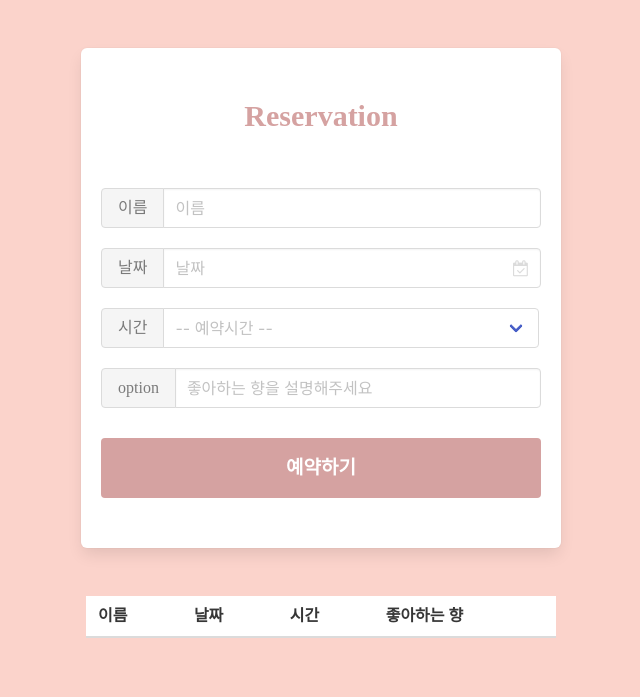
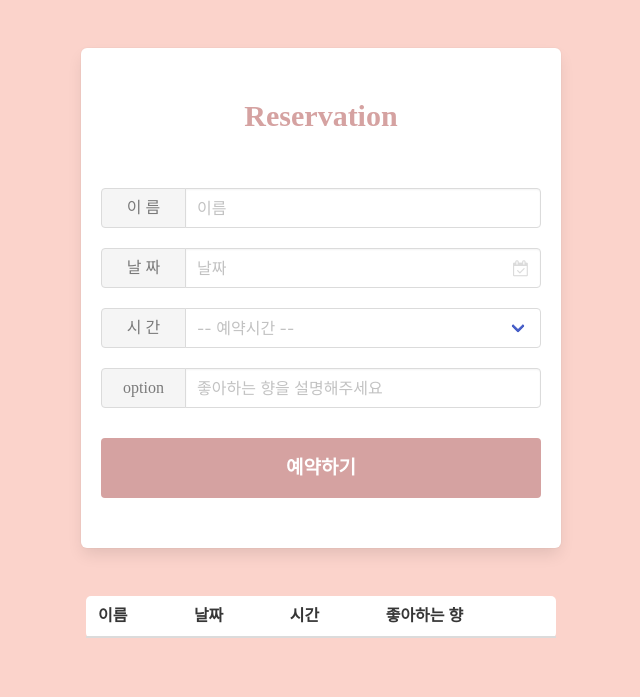
Before and after one commit to 99-8-3-Ranunculus/ranunculus, a Flask app: template templates/reservation.html in a window 1280 px wide. Shown: the part 56-753 px from the top of the page, without its empty margins (319-959 px from the left). Run offline with Flask 2, Linux system fonts and the light colour scheme; the template is opened without the code that fills it, so the values that code supplies are empty; some libraries are stand-ins or nearby versions; some web fonts are replaced.

Commit message:
css 수정 #3

```diff
--- a/static/css/style.css
+++ b/static/css/style.css
@@ -106,7 +106,7 @@ button { font-family: 'Noto Serif KR', serif;  }
 
 /*reservation 페이지*/
 .section2 {
-    padding-bottom:30px;
+    padding-bottom:60px;
     background-color:#fbd3cb;
 }
 
--- a/templates/reservation.html
+++ b/templates/reservation.html
@@ -3,6 +3,7 @@
 
 
         <style>
+
             .field-body .field .field {
                 margin: 10px 0 10px 0;
             }
@@ -116,8 +117,8 @@
                                     <div class="field is-expanded">
                                         <div class="field has-addons">
                                             <p class="control">
-                                                <a class="button is-static">
-                                                    이름
+                                                <a class="button is-static" style="width: 85px">
+                                                    이 름
                                                 </a>
                                             </p>
                                             <p class="control is-expanded">
@@ -132,8 +133,8 @@
                                     <div class="field is-expanded">
                                         <div class="field has-addons">
                                             <p class="control">
-                                                <a class="button is-static">
-                                                    날짜
+                                                <a class="button is-static" style="width: 85px">
+                                                    날 짜
                                                 </a>
                                             </p>
                                             <div class="control has-icons-right" style="width:100%">
@@ -151,13 +152,13 @@
                                     <div class="field is-expanded">
                                         <div class="field has-addons">
                                             <p class="control">
-                                                <a class="button is-static">
-                                                    시간
+                                                <a class="button is-static" style="width: 85px" >
+                                                    시 간
                                                 </a>
                                             </p>
                                             <div class="control is-expanded">
                                                 <div class="select" id="time" type="text" placeholder="이름">
-                                                    <select style="width: 376px; border-radius: 0 4px 4px 0; color:#c2c2c2";>
+                                                    <select style="width: 356px; border-radius: 0 4px 4px 0; color:#c2c2c2";>
                                                         <option selected>-- 예약시간 --</option>
                                                         <option value="10-12">10:00-12:00</option>
                                                         <option value="12-14">12:00-14:00</option>
@@ -178,7 +179,7 @@
                                     <div class="field is-expanded">
                                         <div class="field has-addons">
                                             <p class="control">
-                                                <a class="button is-static">
+                                                <a class="button is-static" style="width: 85px">
                                                     option
                                                 </a>
                                             </p>
@@ -207,7 +208,7 @@
         </section>
 
         <section class="section2">
-            <table class="table" style="width: 470px; margin:auto">
+            <table class="table" style="width: 470px; margin:auto; border-radius: 5px">
                 <thead>
                 <tr>
                     <th scope="col">이름</th>
```
